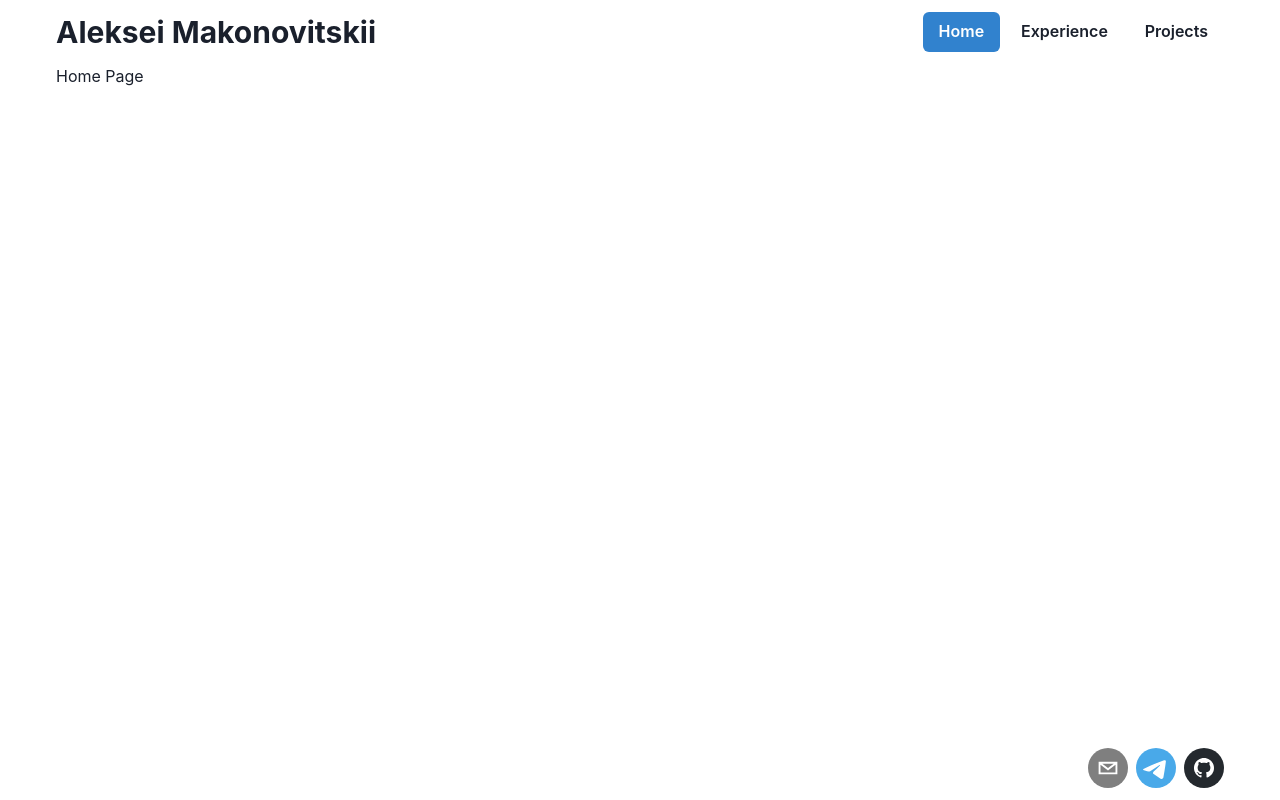
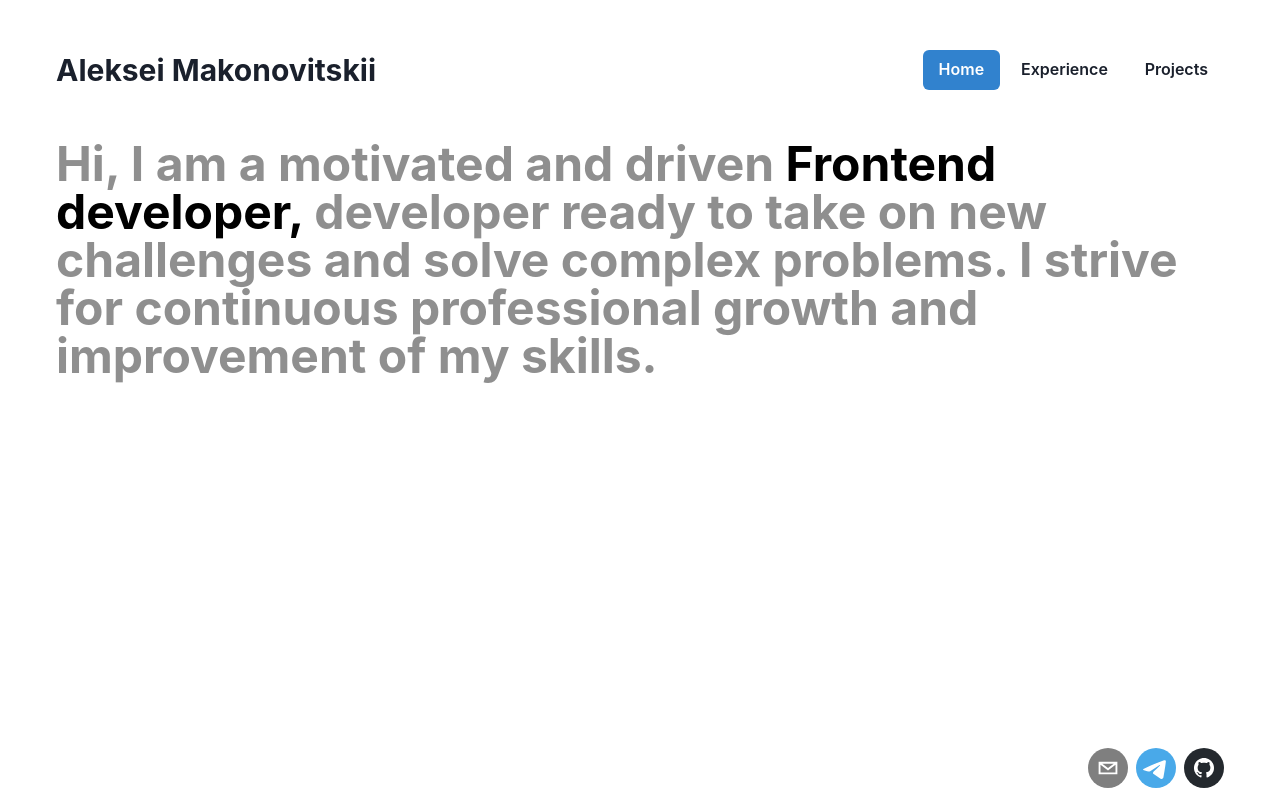
Before and after one commit to AlekseiMakonovitskii/portfolio, a React (Vite) app: page / in a window 1280 px wide. Built offline with nearby package versions, Linux system fonts and the light colour scheme.

Commit message:
add animated about section

```diff
--- /dev/null
+++ b/src/components/About/About.module.css
@@ -0,0 +1,7 @@
+.about {
+  cursor: pointer;
+}
+
+.about span {
+  transition-duration: 0.5s;
+}
--- /dev/null
+++ b/src/components/About/index.tsx
@@ -0,0 +1,89 @@
+import React, { useCallback, useEffect, useMemo, useRef } from 'react'
+import { Box, Flex, Heading } from '../../coreComponents'
+import { t } from 'i18next'
+import styles from './About.module.css';
+
+function About() {
+  const text = useMemo(() => {
+    return t`about`.split(' ').map((el) => {
+      if (el.toLowerCase().trim() === 'frontend') {
+        return `${el} developer, `;
+      }
+      if (el.toLocaleLowerCase().trim() === 'developer,') {
+        return '';
+      }
+
+      return el;
+    });
+  }, [])
+
+  const refHeading = useRef<HTMLDivElement | null>(null);
+
+  const handleMouseOver = useCallback((e) => {
+    if (e.target.localName === 'span') {
+      const word = e.target.innerText.toLowerCase().trim();
+      if (word === 'frontend developer,') {(e.target as HTMLElement)
+        e.target.style.color = '#3182ce'
+      } else {
+        e.target.style.color = '#000';
+      }
+    }
+  }, []);
+
+  const handleMouseOut = useCallback((e) => {
+    if (e.target.localName === 'span') {
+      setTimeout(() => {
+        const word = e.target.innerText.toLowerCase().trim();
+        if (word === 'frontend developer,') {
+          e.target.style.color = '#000'
+        } else {
+          e.target.style.color = '#8f8f8f';
+        }
+      }, 300)
+    }
+  }, []);
+
+  const delay = useCallback((ms: number) => {
+    return new Promise(resolve => setTimeout(resolve, ms));
+  }, []);
+
+  const initAnimation = useCallback(async() => {
+    const maxValue = text.length - 1;
+
+    if (refHeading.current) {
+      const words: HTMLCollectionOf<HTMLElement> = refHeading.current.children as HTMLCollectionOf<HTMLElement>;
+
+      for (let i = 0; i <= maxValue; i++) {
+        const randomIndex = Math.floor(Math.random() * maxValue);
+        words[randomIndex].style.color = '#000'
+        await delay(100);
+      }
+
+      for (let i = 0; i <= maxValue; i++) {
+        const word = words[i].innerText.toLowerCase().trim();
+        if (word === 'frontend developer,') {
+           words[i].style.color = '#000'
+        } else {
+          words[i].style.color = '#8f8f8f'
+        }
+        await delay(25);
+      }
+    }
+  }, [delay, text.length])
+
+  useEffect(() => {
+    initAnimation();
+  })
+
+  return (
+    <Box>
+      <Flex h='100%' align='center' className={styles.about}>
+        <Heading size='2xl' color={'#8f8f8f'} onMouseOver={handleMouseOver} onMouseOut={handleMouseOut} ref={refHeading}>
+          {text.map((el, index) => <span key={`${el}${index}`}>{el} </span>)}
+        </Heading>
+      </Flex>
+    </Box>
+  )
+}
+
+export default React.memo(About);
--- a/src/components/Header/index.tsx
+++ b/src/components/Header/index.tsx
@@ -19,7 +19,7 @@ function Header() {
 
   return (
     <Container>
-      <Box pt={3} pb={3}>
+      <Box pt={50} pb={50}>
         <Flex justify='space-between' align='center'>
           <Heading size='lg'>{t`Aleksei Makonovitskii`}</Heading>
          {isMobile ? <Button onClick={toggleNavOpen} variant='ghost'><HamburgerIcon boxSize={7}/></Button> : <Nav />}
--- a/src/coreComponents/Container.tsx
+++ b/src/coreComponents/Container.tsx
@@ -8,7 +8,7 @@ interface ContainerProps {
 function Container(props: ContainerProps) {
   const { children } = props;
   return (
-    <ContainerUI maxW={1200}>{children}</ContainerUI>
+    <ContainerUI maxW={1200} minH={'100%'}>{children}</ContainerUI>
   )
 }
 
--- a/src/coreComponents/styles/Main.module.css
+++ b/src/coreComponents/styles/Main.module.css
@@ -1,5 +1,5 @@
 .main {
   display: flex;
   flex-direction: column;
-  flex-grow: 1;
+  flex-grow: 1;;
 }
--- a/src/locales/en.json
+++ b/src/locales/en.json
@@ -2,5 +2,6 @@
   "home": "Home",
   "experience": "Experience",
   "projects": "Projects",
-  "Aleksei Makonovitskii": "Aleksei Makonovitskii"
+  "Aleksei Makonovitskii": "Aleksei Makonovitskii",
+  "about": "Hi, I am a motivated and driven Frontend developer ready to take on new challenges and solve complex problems. I strive for continuous professional growth and improvement of my skills."
 }
--- a/src/locales/ru.json
+++ b/src/locales/ru.json
@@ -2,5 +2,6 @@
   "home": "Главная",
   "experience": "Опыт",
   "projects": "Проекты",
-  "Aleksei Makonovitskii": "Aleksei Makonovitskii"
+  "Aleksei Makonovitskii": "Aleksei Makonovitskii",
+  "about": "Привет, я мотивированный и целеустремленный Frontend developer, готовый принять новые вызовы и решать сложные задачи. Я стремлюсь к постоянному профессиональному росту и совершенствованию своих навыков."
 }
--- a/src/pages/HomePage.tsx
+++ b/src/pages/HomePage.tsx
@@ -1,11 +1,14 @@
 import React from 'react';
 import Main from '../coreComponents/Main';
 import Container from '../coreComponents/Container';
+import About from '../components/About';
 
 function HomePage() {
   return (
     <Main>
-      <Container>Home Page</Container>
+      <Container>
+        <About/>
+      </Container>
     </Main>
   );
 }
```
